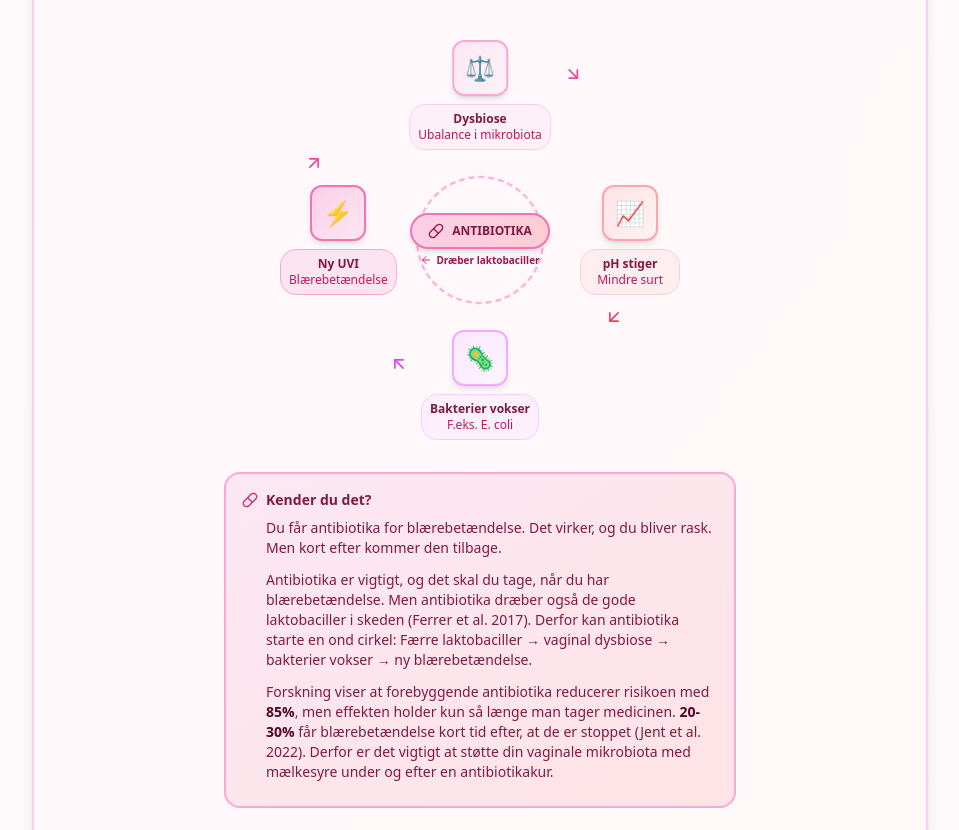
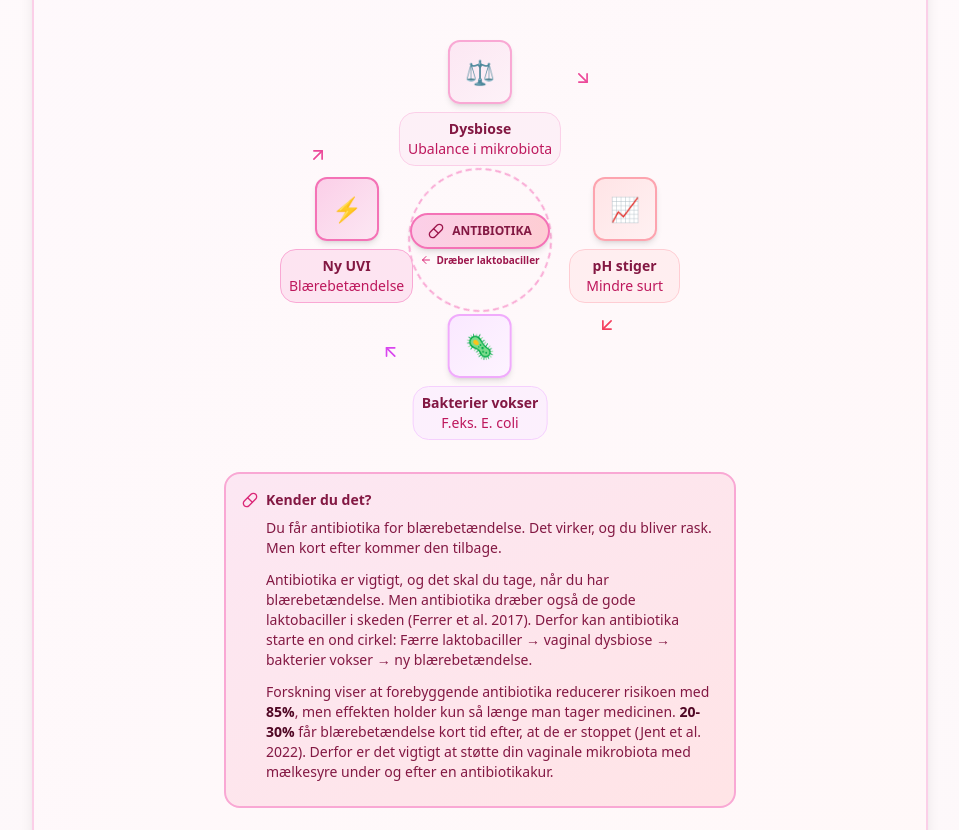
Before and after one commit to mariaasgari/godtisse.dk, a React (Vite) app: page / in a window 1280 px wide. Shown: the part 5265-6095 px from the top of the page, without its empty margins (160-1119 px from the left). Built offline with nearby package versions, Linux system fonts and the light colour scheme.

Commit message:
Update ViciousCircleSection.tsx

```diff
--- a/src/components/sections/ViciousCircleSection.tsx
+++ b/src/components/sections/ViciousCircleSection.tsx
@@ -31,73 +31,73 @@ export const ViciousCircleSection = () => {
 
                 {/* Circular Flow diagram */}
                 <div className="relative mb-4 md:mb-6 lg:mb-8 flex justify-center overflow-visible">
-                  <div className="relative w-[260px] h-[260px] sm:w-[280px] sm:h-[280px] md:w-[320px] md:h-[320px] lg:w-[400px] lg:h-[400px]">
+                  <div className="relative w-[260px] h-[260px] sm:w-[300px] sm:h-[300px] md:w-[360px] md:h-[360px] lg:w-[400px] lg:h-[400px]">
                     {/* Central circle with arrows showing rotation */}
                     <div className="absolute inset-0 flex items-center justify-center">
-                      <div className="relative w-24 h-24 sm:w-28 sm:h-28 md:w-32 md:h-32 rounded-full border-2 border-dashed border-pink-300 dark:border-pink-700 animate-[spin_20s_linear_infinite]"></div>
+                      <div className="relative w-24 h-24 sm:w-28 sm:h-28 md:w-36 md:h-36 rounded-full border-2 border-dashed border-pink-300 dark:border-pink-700 animate-[spin_20s_linear_infinite]"></div>
                     </div>
 
                     {/* Step 1: Dysbiose - Top */}
                     <div className="absolute top-0 left-1/2 -translate-x-1/2 flex flex-col items-center text-center group">
-                      <div className="bg-gradient-to-br from-pink-100 to-pink-50 dark:from-pink-900/40 dark:to-pink-900/20 rounded-xl w-10 h-10 sm:w-14 sm:h-14 flex items-center justify-center mb-1 sm:mb-2 border-2 border-pink-300 dark:border-pink-700 shadow-md group-hover:scale-110 transition-transform duration-300">
+                      <div className="bg-gradient-to-br from-pink-100 to-pink-50 dark:from-pink-900/40 dark:to-pink-900/20 rounded-xl w-10 h-10 sm:w-14 sm:h-14 md:w-16 md:h-16 flex items-center justify-center mb-1 sm:mb-2 border-2 border-pink-300 dark:border-pink-700 shadow-md group-hover:scale-110 transition-transform duration-300">
                         <span className="text-base sm:text-2xl">⚖️</span>
                       </div>
                       <div className="bg-pink-100/50 dark:bg-pink-900/20 rounded-lg px-1 py-0.5 sm:px-2 sm:py-1.5 border border-pink-200 dark:border-pink-800">
-                        <p className="text-[10px] sm:text-xs font-bold text-pink-900 dark:text-pink-100">
+                        <p className="text-[10px] sm:text-xs md:text-sm font-bold text-pink-900 dark:text-pink-100">
                           Dysbiose
                         </p>
-                        <p className="hidden sm:block text-xs text-pink-700 dark:text-pink-300">
+                        <p className="hidden sm:block text-xs md:text-sm text-pink-700 dark:text-pink-300">
                           Ubalance i mikrobiota
                         </p>
                       </div>
                       {/* Arrow pointing right */}
-                      <ArrowRight className="absolute -right-3 sm:-right-8 top-4 sm:top-6 h-3 w-3 sm:h-5 sm:w-5 text-pink-500 dark:text-pink-400 rotate-45" />
+                      <ArrowRight className="absolute -right-3 sm:-right-8 top-4 sm:top-6 md:top-7 h-3 w-3 sm:h-5 sm:w-5 text-pink-500 dark:text-pink-400 rotate-45" />
                     </div>
 
                     <div className="absolute right-0 top-1/2 -translate-y-1/2 flex flex-col items-center text-center group">
-                      <div className="bg-gradient-to-br from-rose-100 to-rose-50 dark:from-rose-900/40 dark:to-rose-900/20 rounded-xl w-10 h-10 sm:w-14 sm:h-14 flex items-center justify-center mb-1 sm:mb-2 border-2 border-rose-300 dark:border-rose-700 shadow-md group-hover:scale-110 transition-transform duration-300">
+                      <div className="bg-gradient-to-br from-rose-100 to-rose-50 dark:from-rose-900/40 dark:to-rose-900/20 rounded-xl w-10 h-10 sm:w-14 sm:h-14 md:w-16 md:h-16 flex items-center justify-center mb-1 sm:mb-2 border-2 border-rose-300 dark:border-rose-700 shadow-md group-hover:scale-110 transition-transform duration-300">
                         <span className="text-base sm:text-2xl">📈</span>
                       </div>
                       <div className="bg-rose-100/50 dark:bg-rose-900/20 rounded-lg px-1 py-0.5 sm:px-4 sm:py-1.5 border border-rose-200 dark:border-rose-800 whitespace-nowrap">
-                        <p className="text-[10px] sm:text-xs font-bold text-pink-900 dark:text-pink-100">
+                        <p className="text-[10px] sm:text-xs md:text-sm font-bold text-pink-900 dark:text-pink-100">
                           pH stiger
                         </p>
-                        <p className="hidden sm:block text-xs text-pink-700 dark:text-pink-300">Mindre surt</p>
+                        <p className="hidden sm:block text-xs md:text-sm text-pink-700 dark:text-pink-300">Mindre surt</p>
                       </div>
                       {/* Arrow pointing down */}
-                      <ArrowRight className="absolute -bottom-3 sm:-bottom-8 left-4 sm:left-6 h-3 w-3 sm:h-5 sm:w-5 text-rose-500 dark:text-rose-400 rotate-[135deg]" />
+                      <ArrowRight className="absolute -bottom-3 sm:-bottom-8 left-4 sm:left-6 md:left-7 h-3 w-3 sm:h-5 sm:w-5 text-rose-500 dark:text-rose-400 rotate-[135deg]" />
                     </div>
 
                     {/* Step 3: Bakterier vokser - Bottom */}
                     <div className="absolute bottom-0 left-1/2 -translate-x-1/2 flex flex-col items-center text-center group">
-                      <div className="bg-gradient-to-br from-fuchsia-100 to-fuchsia-50 dark:from-fuchsia-900/40 dark:to-fuchsia-900/20 rounded-xl w-10 h-10 sm:w-14 sm:h-14 flex items-center justify-center mb-1 sm:mb-2 border-2 border-fuchsia-300 dark:border-fuchsia-700 shadow-md group-hover:scale-110 transition-transform duration-300">
+                      <div className="bg-gradient-to-br from-fuchsia-100 to-fuchsia-50 dark:from-fuchsia-900/40 dark:to-fuchsia-900/20 rounded-xl w-10 h-10 sm:w-14 sm:h-14 md:w-16 md:h-16 flex items-center justify-center mb-1 sm:mb-2 border-2 border-fuchsia-300 dark:border-fuchsia-700 shadow-md group-hover:scale-110 transition-transform duration-300">
                         <span className="text-base sm:text-2xl">🦠</span>
                       </div>
                       <div className="bg-fuchsia-100/50 dark:bg-fuchsia-900/20 rounded-lg px-1 py-0.5 sm:px-2 sm:py-1.5 border border-fuchsia-200 dark:border-fuchsia-800 whitespace-nowrap">
-                        <p className="text-[10px] sm:text-xs font-bold text-pink-900 dark:text-pink-100">
+                        <p className="text-[10px] sm:text-xs md:text-sm font-bold text-pink-900 dark:text-pink-100">
                           Bakterier vokser
                         </p>
-                        <p className="hidden sm:block text-xs text-pink-700 dark:text-pink-300">
+                        <p className="hidden sm:block text-xs md:text-sm text-pink-700 dark:text-pink-300">
                           F.eks. E. coli
                         </p>
                       </div>
                       {/* Arrow pointing left */}
-                      <ArrowRight className="absolute -left-3 sm:-left-8 top-4 sm:top-6 h-3 w-3 sm:h-5 sm:w-5 text-fuchsia-500 dark:text-fuchsia-400 rotate-[225deg]" />
+                      <ArrowRight className="absolute -left-3 sm:-left-8 top-4 sm:top-6 md:top-7 h-3 w-3 sm:h-5 sm:w-5 text-fuchsia-500 dark:text-fuchsia-400 rotate-[225deg]" />
                     </div>
 
                     {/* Step 4: UVI - Left */}
                     <div className="absolute left-0 top-1/2 -translate-y-1/2 flex flex-col items-center text-center group">
-                      <div className="bg-gradient-to-br from-pink-200 to-pink-100 dark:from-pink-800/50 dark:to-pink-800/30 rounded-xl w-10 h-10 sm:w-14 sm:h-14 flex items-center justify-center mb-1 sm:mb-2 border-2 border-pink-400 dark:border-pink-600 shadow-md group-hover:scale-110 transition-transform duration-300">
+                      <div className="bg-gradient-to-br from-pink-200 to-pink-100 dark:from-pink-800/50 dark:to-pink-800/30 rounded-xl w-10 h-10 sm:w-14 sm:h-14 md:w-16 md:h-16 flex items-center justify-center mb-1 sm:mb-2 border-2 border-pink-400 dark:border-pink-600 shadow-md group-hover:scale-110 transition-transform duration-300">
                         <span className="text-base sm:text-2xl">⚡</span>
                       </div>
                       <div className="bg-pink-200/50 dark:bg-pink-800/20 rounded-lg px-1 py-0.5 sm:px-2 sm:py-1.5 border border-pink-300 dark:border-pink-700">
-                        <p className="text-[10px] sm:text-xs font-bold text-pink-900 dark:text-pink-100">Ny UVI</p>
-                        <p className="hidden sm:block text-xs text-pink-700 dark:text-pink-300">
+                        <p className="text-[10px] sm:text-xs md:text-sm font-bold text-pink-900 dark:text-pink-100">Ny UVI</p>
+                        <p className="hidden sm:block text-xs md:text-sm text-pink-700 dark:text-pink-300">
                           Blærebetændelse
                         </p>
                       </div>
                       {/* Arrow pointing up */}
-                      <ArrowRight className="absolute -top-3 sm:-top-8 left-4 sm:left-6 h-3 w-3 sm:h-5 sm:w-5 text-pink-500 dark:text-pink-400 rotate-[315deg]" />
+                      <ArrowRight className="absolute -top-3 sm:-top-8 left-4 sm:left-6 md:left-7 h-3 w-3 sm:h-5 sm:w-5 text-pink-500 dark:text-pink-400 rotate-[315deg]" />
                     </div>
 
                     {/* Center: Antibiotika */}
```
